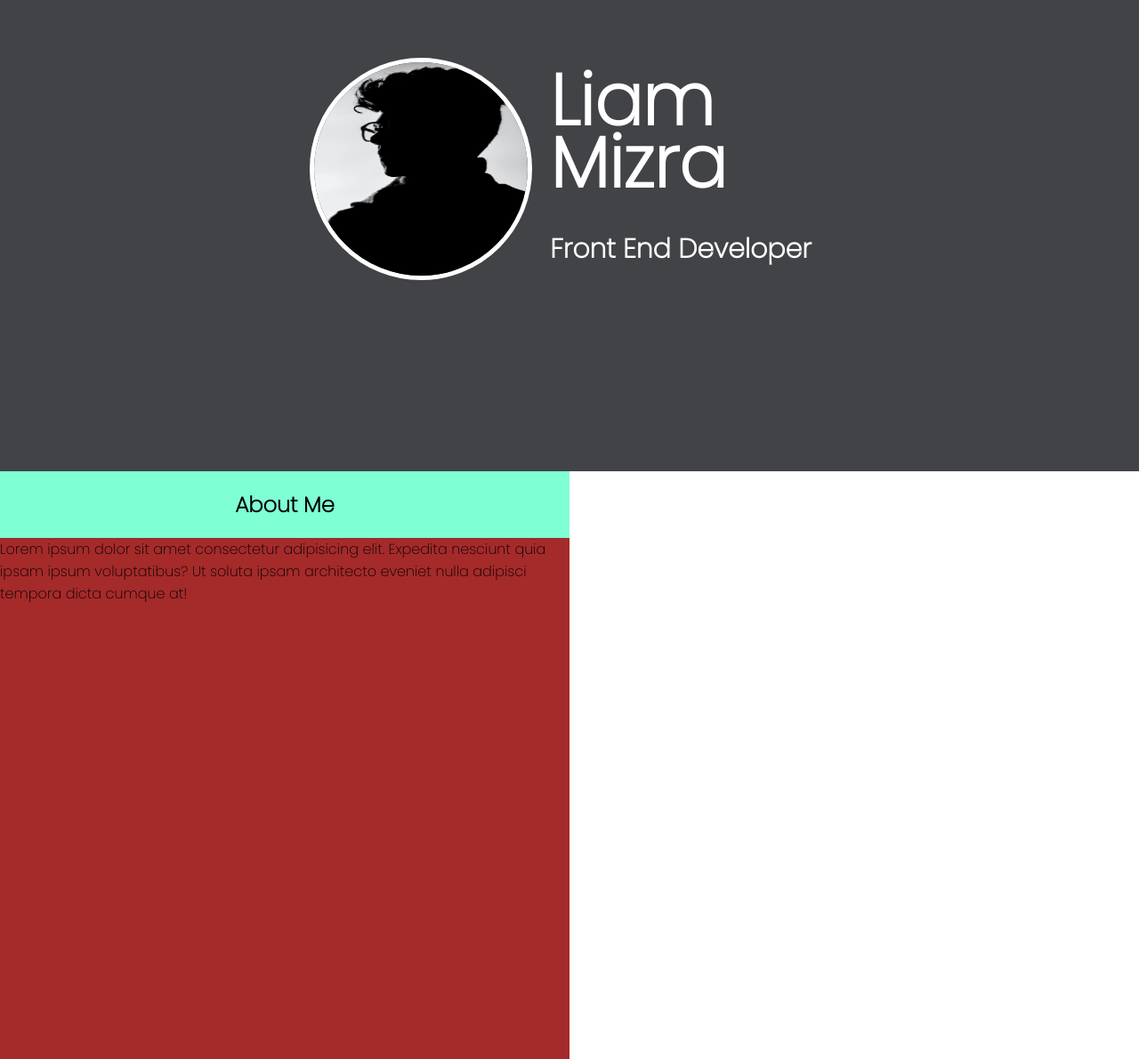
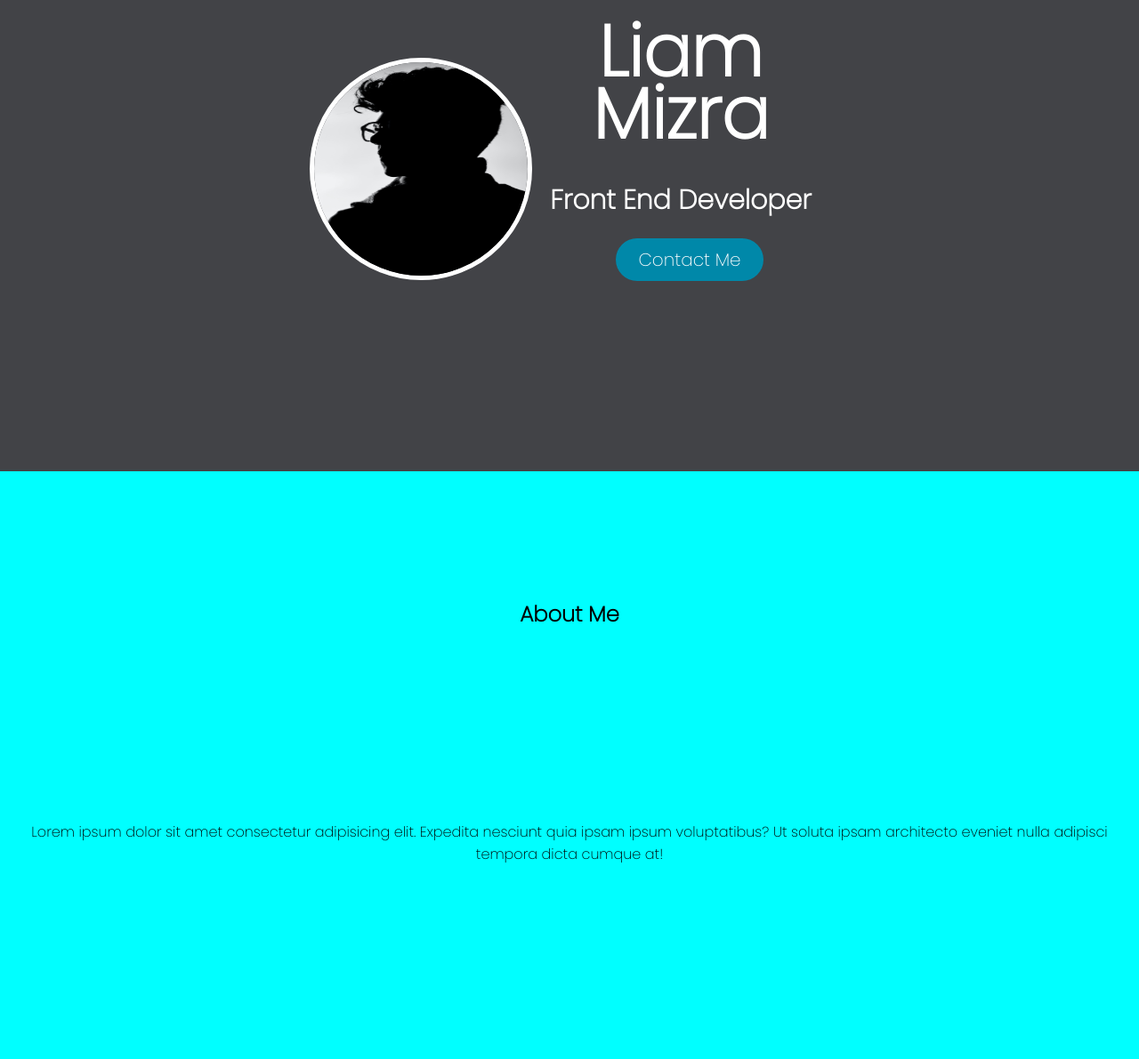
Before and after one commit to LMizra/Portfolio-draft, a plain HTML site: page index.html in a window 1280 px wide. Shown: the part 270-1461 px from the top of the page at 89% size. Drawn offline with Linux system fonts and the light colour scheme.

Commit message:
About me

```diff
--- a/CSS/style.css
+++ b/CSS/style.css
@@ -17,7 +17,8 @@ header {
 }
 
 li,
-a {
+a,
+button {
   color: white;
   text-decoration: none;
   font-size: 20px;
@@ -40,6 +41,7 @@ a {
 .nav-links li a:hover {
   color: #0088a9;
 }
+
 /*  End of Header & Nav Links - Desktop */
 
 /* Start of Hero  */
@@ -60,10 +62,12 @@ a {
 }
 
 .hero-text {
-  align-items: center;
-  display: block;
+  /* align-items: center; */
+  text-align: center;
+  display: inline-block;
   justify-content: center;
   color: white;
+  height: 55%;
 }
 
 .hero-text h1 {
@@ -74,6 +78,26 @@ a {
 .hero-text h3 {
   font-size: 30px;
   padding: 20px;
+}
+
+.contact-me {
+  display: inline-block;
+  justify-content: center;
+  align-items: center;
+  margin-left: 20px;
+}
+
+button {
+  padding: 9px 25px;
+  background-color: rgba(0, 136, 169, 1);
+  border: none;
+  border-radius: 50px;
+  cursor: pointer;
+  transition: all 0.4s ease 0s;
+}
+
+button:hover {
+  background-color: rgba(0, 136, 169, 0.6);
 }
 
 #profile_pic {
@@ -87,15 +111,19 @@ a {
 
 /* start of about me */
 .about-me {
-  height: 100%;
-  width: 50%;
-  background-color: brown;
+  height: 100vh;
+  width: 100%;
+  background-color: aqua;
+  display: flex;
+  flex-direction: column;
+  justify-content: center;
+  text-align: center;
 }
 
-.about-me-container h2 {
-  background-color: aquamarine;
+.about-me-container p {
   display: flex;
+  flex-direction: column;
   justify-content: center;
-  align-items: center;
-  padding: 20px;
+  text-align: center;
+  height: 60vh;
 }
--- a/index.html
+++ b/index.html
@@ -20,7 +20,7 @@
       <ul class="nav-links">
         <li><a href="#">About Me</a></li>
         <li><a href="#">Skills</a></li>
-        <li><a href="#">Contact Me</a></li>
+        <li><a href="#">Projects</a></li>
       </ul>
     </nav>
   </header>
@@ -34,19 +34,40 @@
       <div class="hero-text">
         <h1>Liam <br> Mizra</h1>
         <h3>Front End Developer</h3>
+        <div class="contact-me">
+          <a href="#"><button>Contact Me</button></a>
+
+        </div>
       </div>
+
   </div>
 <!-- End of Hero -->
 
 <!-- start of about me -->
 
 <section class="about-me">
+  <h2>About Me</h2>
   <div class="about-me-container">
-    <h2>About Me</h2>
     <p>Lorem ipsum dolor sit amet consectetur adipisicing elit. Expedita nesciunt quia ipsam ipsum voluptatibus? Ut soluta ipsam architecto eveniet nulla adipisci tempora dicta cumque at!</p>
   </div>
+</section>
+<!-- End of About me -->
 
-</section>
+<!-- start of skills -->
+
+<!-- <section class="skills">
+  <div class="skills-container">
+    <h2>Skills</h2>
+    <ul>
+      <li>Html</li>
+      <li>CSS</li>
+      <li>Java</li>
+      <li>Photoshop</li>
+      <li>Figma</li>
+    </ul>
+  </div>
+
+</section> -->
 
 </body>
 </html>
```
